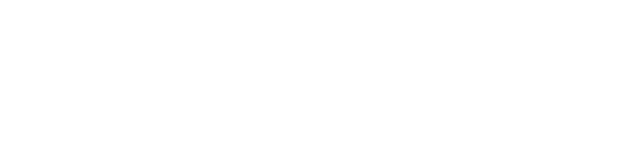
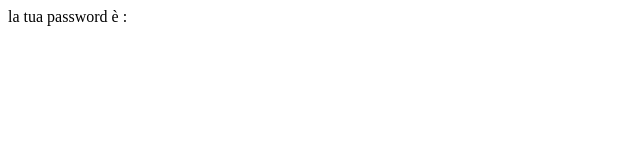
Before and after one commit to Mario-Marchio/js-pwdgen-wannabe, a plain HTML site: page index.html in a window 1280 px wide. Shown: the whole page, without its empty margins (0-640 px from the left). Drawn offline with Linux system fonts and the light colour scheme.

Commit message:
modified md

```diff
--- a/index.html
+++ b/index.html
@@ -8,7 +8,7 @@
 </head>
 <body>
 
-
+    <div >la tua password è : <span id="password"></span></div>
     <script src="js/script.js"></script>
 </body>
 </html>
```
Also changed, not shown: 1 other file.
